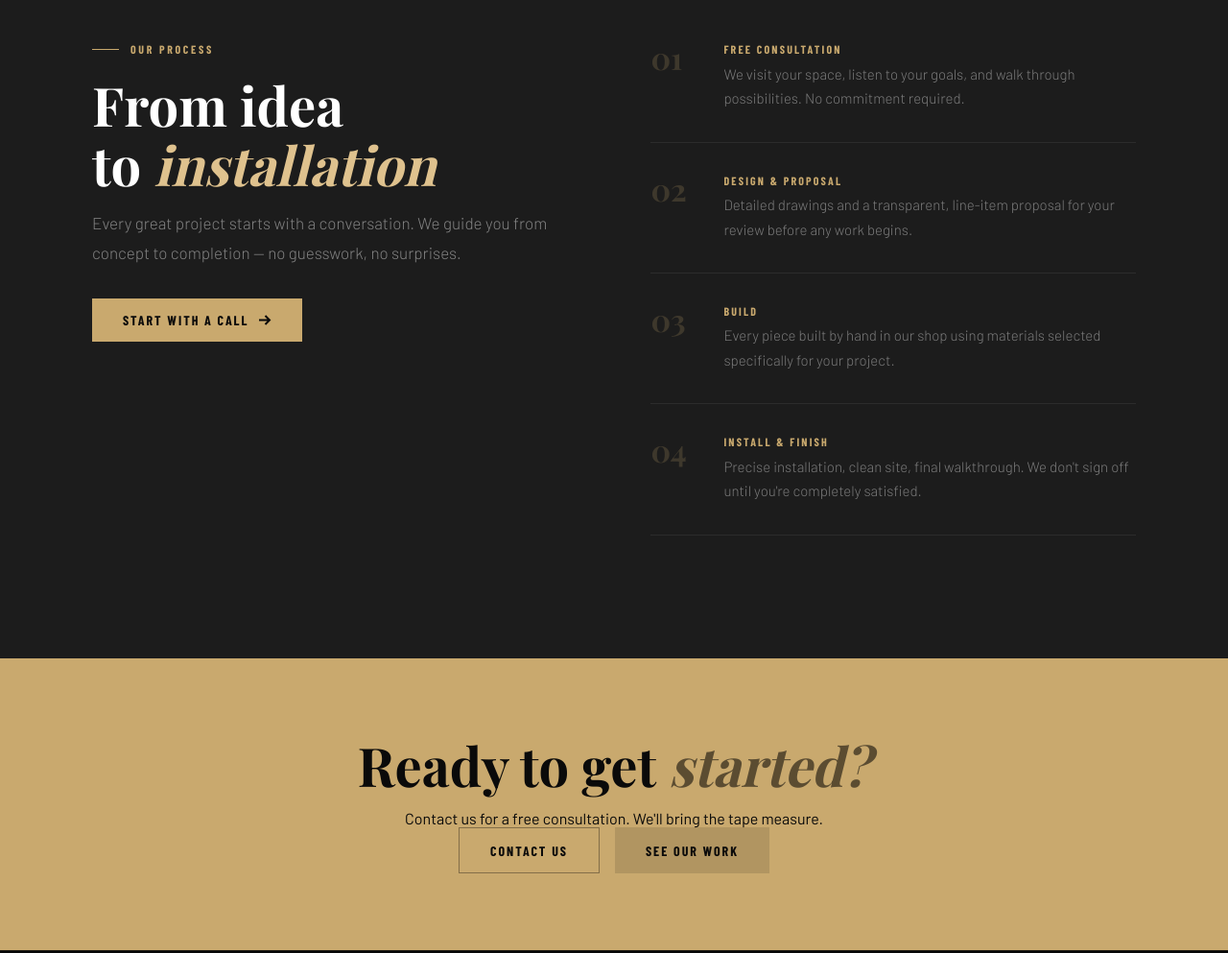
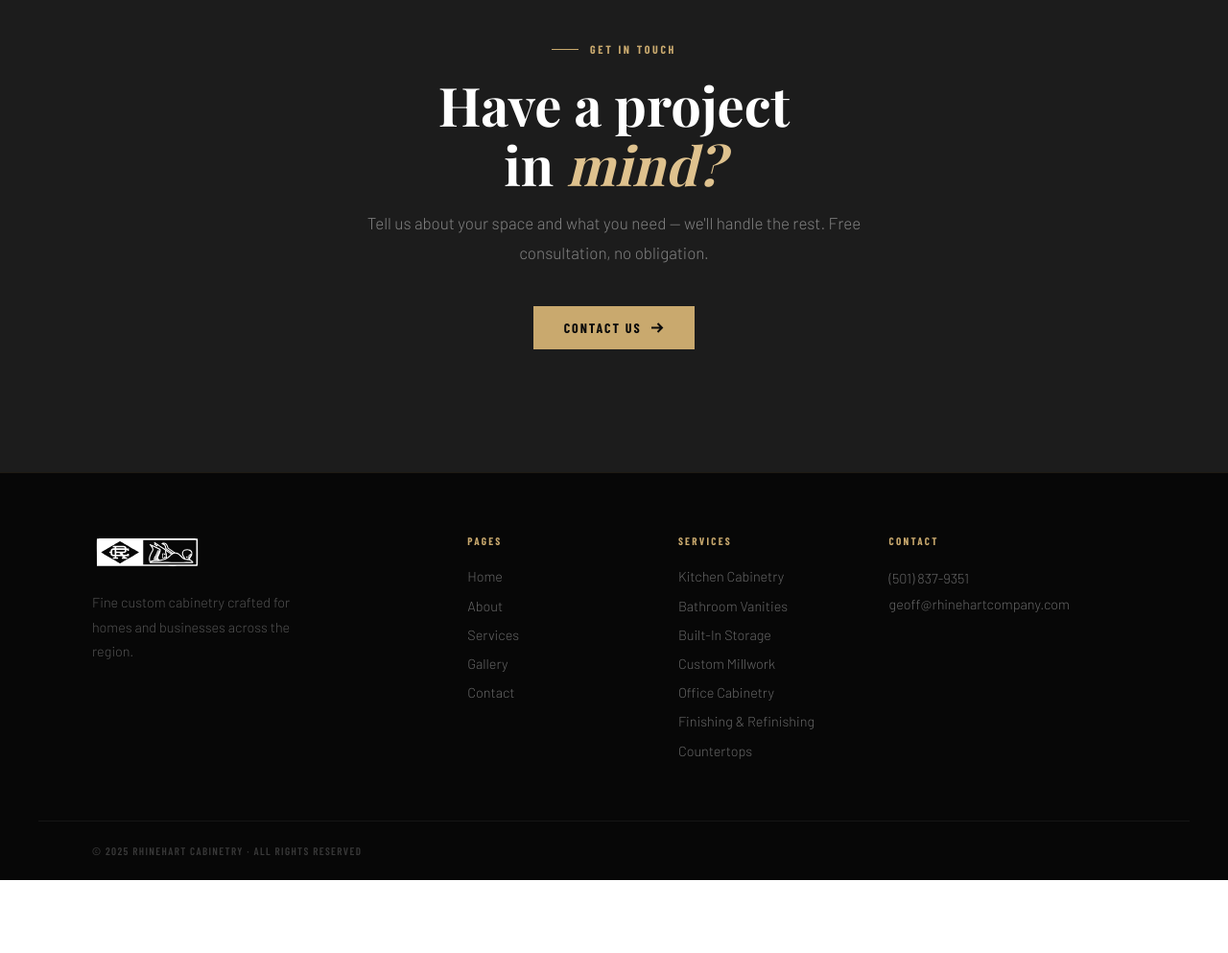
Before and after one commit to ndrhine-ops/Website-Practice, a plain HTML site: page services.html in a window 1280 px wide. Shown: the part 2500-3493 px from the top of the page at 96% size. After the commit the page ends 3417 px from the top, so only its background shows below. Drawn offline with nearby package versions, Linux system fonts and the light colour scheme; a web font is replaced by a local one.

Commit message:
Replace Process and CTA sections on Services page with contact box
Removed the Our Process steps and Ready to Get Started CTA. Added a
single centered contact box linking to the Contact page.

Co-Authored-By: Claude Sonnet 4.6 <noreply@anthropic.com>

```diff
--- a/services.html
+++ b/services.html
@@ -55,8 +55,6 @@
     @media (max-width:680px) {
       .svc-detail-grid { grid-template-columns: 1fr; }
     }
-    .process-layout { display:grid; grid-template-columns:1fr 1fr; gap:clamp(3rem,6vw,6rem); align-items:start; }
-    @media (max-width:1000px) { .process-layout { grid-template-columns:1fr; } }
   </style>
 </head>
 <body>
@@ -183,38 +181,16 @@
   </div>
 </section>
 
-<!-- Process -->
+<!-- Contact CTA -->
 <section style="background:var(--charcoal);padding:clamp(5rem,10vw,8rem) 0">
-  <div class="wrap">
-    <div class="process-layout">
-      <div>
-        <div class="label reveal" style="margin-bottom:1.25rem">Our Process</div>
-        <h2 class="h2 light reveal d1">From idea<br>to <em>installation</em></h2>
-        <p class="body-t light reveal d2" style="margin-top:1rem">Every great project starts with a conversation. We guide you from concept to completion — no guesswork, no surprises.</p>
-        <a href="contact.html" class="btn btn-gold reveal d3" style="margin-top:2rem">
-          Start With a Call
-          <svg viewBox="0 0 15 15" fill="none" stroke="currentColor" stroke-width="2"><path d="M2 7.5h11M8.5 3l4.5 4.5L8.5 12"/></svg>
-        </a>
-      </div>
-      <div class="process-steps">
-        <div class="process-step reveal"><span class="step-n">01</span><div><p class="step-title">Free Consultation</p><p class="step-body">We visit your space, listen to your goals, and walk through possibilities. No commitment required.</p></div></div>
-        <div class="process-step reveal d1"><span class="step-n">02</span><div><p class="step-title">Design &amp; Proposal</p><p class="step-body">Detailed drawings and a transparent, line-item proposal for your review before any work begins.</p></div></div>
-        <div class="process-step reveal d2"><span class="step-n">03</span><div><p class="step-title">Build</p><p class="step-body">Every piece built by hand in our shop using materials selected specifically for your project.</p></div></div>
-        <div class="process-step reveal d3"><span class="step-n">04</span><div><p class="step-title">Install &amp; Finish</p><p class="step-body">Precise installation, clean site, final walkthrough. We don't sign off until you're completely satisfied.</p></div></div>
-      </div>
-    </div>
-  </div>
-</section>
-
-<!-- CTA -->
-<section class="cta-section">
-  <div class="wrap">
-    <h2 class="h2">Ready to get <em>started?</em></h2>
-    <p>Contact us for a free consultation. We'll bring the tape measure.</p>
-    <div style="display:flex;gap:1rem;justify-content:center;flex-wrap:wrap">
-      <a href="contact.html" class="btn btn-ghost">Contact Us</a>
-      <a href="gallery.html" class="btn" style="background:rgba(0,0,0,0.12);color:var(--black)">See Our Work</a>
-    </div>
+  <div class="wrap" style="max-width:700px;text-align:center">
+    <div class="label reveal" style="justify-content:center;margin-bottom:1.25rem">Get In Touch</div>
+    <h2 class="h2 light reveal d1">Have a project<br>in <em>mind?</em></h2>
+    <p class="body-t light reveal d2" style="margin-top:1rem">Tell us about your space and what you need — we'll handle the rest. Free consultation, no obligation.</p>
+    <a href="contact.html" class="btn btn-gold reveal d3" style="margin-top:2.5rem;display:inline-flex">
+      Contact Us
+      <svg viewBox="0 0 15 15" fill="none" stroke="currentColor" stroke-width="2"><path d="M2 7.5h11M8.5 3l4.5 4.5L8.5 12"/></svg>
+    </a>
   </div>
 </section>
 
```
